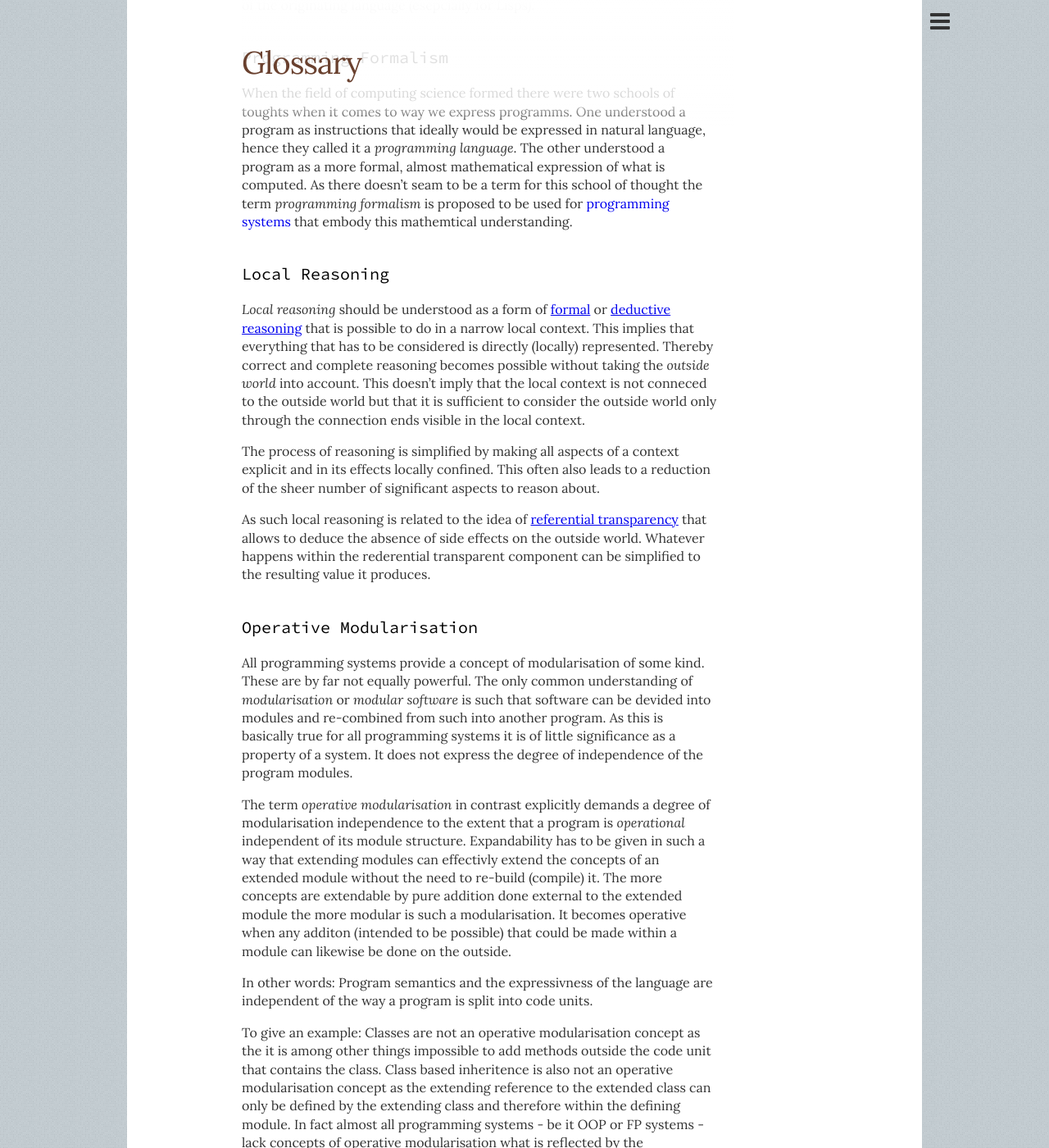
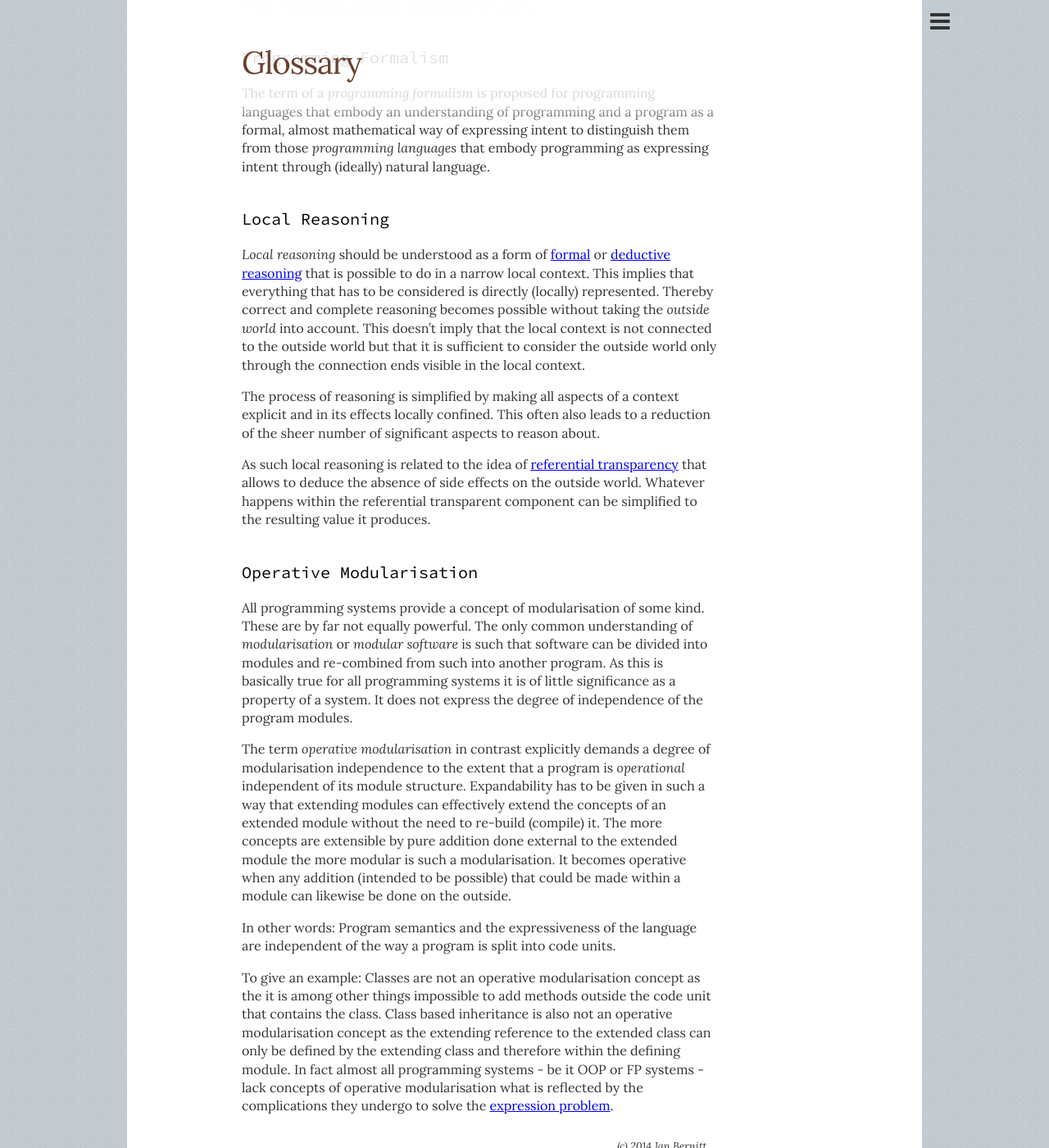
Before and after one commit to bruno-lang/bruno-lang.github.io, a Jekyll site: the page built from glossary/index.md, in a window 1280 px wide and 1400 px high, scrolled down 821 px. Shown: the whole window at 82% size. Built offline with Jekyll 4.4.1, drawn with Linux system fonts in a browser that asks for light colours; nearby versions of some CDN libraries; some of the changed text lies outside the part shown.

Commit message:
Update index.md

```diff
--- a/glossary/index.md
+++ b/glossary/index.md
@@ -19,30 +19,26 @@ aspects well in the intended way. The language is designed with a system
 in mind and the system vice versa to fit the language.
 
 The considerations of a programming system are diverse but typically include
-all statges of software production process. For example how software can be
+all stages of software production process. For example how software can be
 designed, reasoned about, modularised, edited, analysed, tested, deployed or
 maintained.
 
-A second understadning of a programming system is focused on the capabilities
+A second understanding of a programming system is focused on the capabilities
 of a language to be used as a basis to build a language that is than used to
 write a particular program. While related to the idea of
 [domain specific languages](http://en.wikipedia.org/wiki/Domain-specific_language)
 this understanding is more focused on the generality and simplicity of the
-core languge (such as Lisps) to be able to use it to build a problem specific
+core language (such as Lisps) to be able to use it to build a problem specific
 solution including its _language_ (the set of _primitives_ and their
 semantics) the program than will build upon. Its syntax often is a subset
-of the originating language (esepcially for Lisps).
+of the originating language (especially for Lisps).
 
 ### Programming Formalism
-When the field of computing science formed there were two schools of toughts
-when it comes to way we express programms. One understood a program as
-instructions that ideally would be expressed in natural language, hence they
-called it a _programming language_. The other understood a program as a
-more formal, almost mathematical expression of what is computed. As there
-doesn't seam to be a term for this school of thought the term
-_programming formalism_ is proposed to be used for
-[programming systems](#programming-system)
-that embody this mathemtical understanding.
+The term of a _programming formalism_ is proposed for programming languages
+that embody an understanding of programming and a program as a formal,
+almost mathematical way of expressing intent to distinguish them from those
+_programming languages_ that embody programming as expressing intent
+through (ideally) natural language.
 
 ### Local Reasoning
 _Local reasoning_ should be understood as a form of
@@ -53,7 +49,7 @@ This implies that everything that has to be considered is directly
 (locally) represented.
 Thereby correct and complete reasoning becomes possible without taking the
 _outside world_ into account. This doesn't imply that the local context is
-not conneced to the outside world but that it is sufficient to consider
+not connected to the outside world but that it is sufficient to consider
 the outside world only through the connection ends visible in the local
 context.
 
@@ -64,7 +60,7 @@ reduction of the sheer number of significant aspects to reason about.
 As such local reasoning is related to the idea of
 [referential transparency](http://en.wikipedia.org/wiki/Referential_transparency_(computer_science))
 that allows to deduce the absence of side effects on the outside world.
-Whatever happens within the rederential transparent component can be
+Whatever happens within the referential transparent component can be
 simplified to the resulting value it produces.
 
 
@@ -72,7 +68,7 @@ simplified to the resulting value it produces.
 All programming systems provide a concept of modularisation of some kind.
 These are by far not equally powerful. The only common understanding of
 _modularisation_ or _modular software_ is such that software can be
-devided into modules and re-combined from such into another program.
+divided into modules and re-combined from such into another program.
 As this is basically true for all programming systems it is of little
 significance as a property of a system. It does not express the degree
 of independence of the program modules.
@@ -81,20 +77,20 @@ The term _operative modularisation_ in contrast explicitly demands a
 degree of modularisation independence to the extent that a program is
 _operational_ independent of its module structure.
 Expandability has to be given in such a way that extending modules can
-effectivly extend the concepts of an extended module without the need
+effectively extend the concepts of an extended module without the need
 to re-build (compile) it.
-The more concepts are extendable by pure addition done external to the
+The more concepts are extensible by pure addition done external to the
 extended module the more modular is such a modularisation.
-It becomes operative when any additon (intended to be possible) that
+It becomes operative when any addition (intended to be possible) that
 could be made within a module can likewise be done on the outside.
 
-In other words: Program semantics and the expressivness of the
+In other words: Program semantics and the expressiveness of the
 language are independent of the way a program is split into code units.
 
 To give an example: Classes are not an operative modularisation concept
 as the it is among other things impossible to add methods outside the
 code unit that contains the class.
-Class based inheritence is also not an operative modularisation concept
+Class based inheritance is also not an operative modularisation concept
 as the extending reference to the extended class can only be defined by
 the extending class and therefore within the defining module.
 In fact almost all programming systems - be it OOP or FP systems -
```
